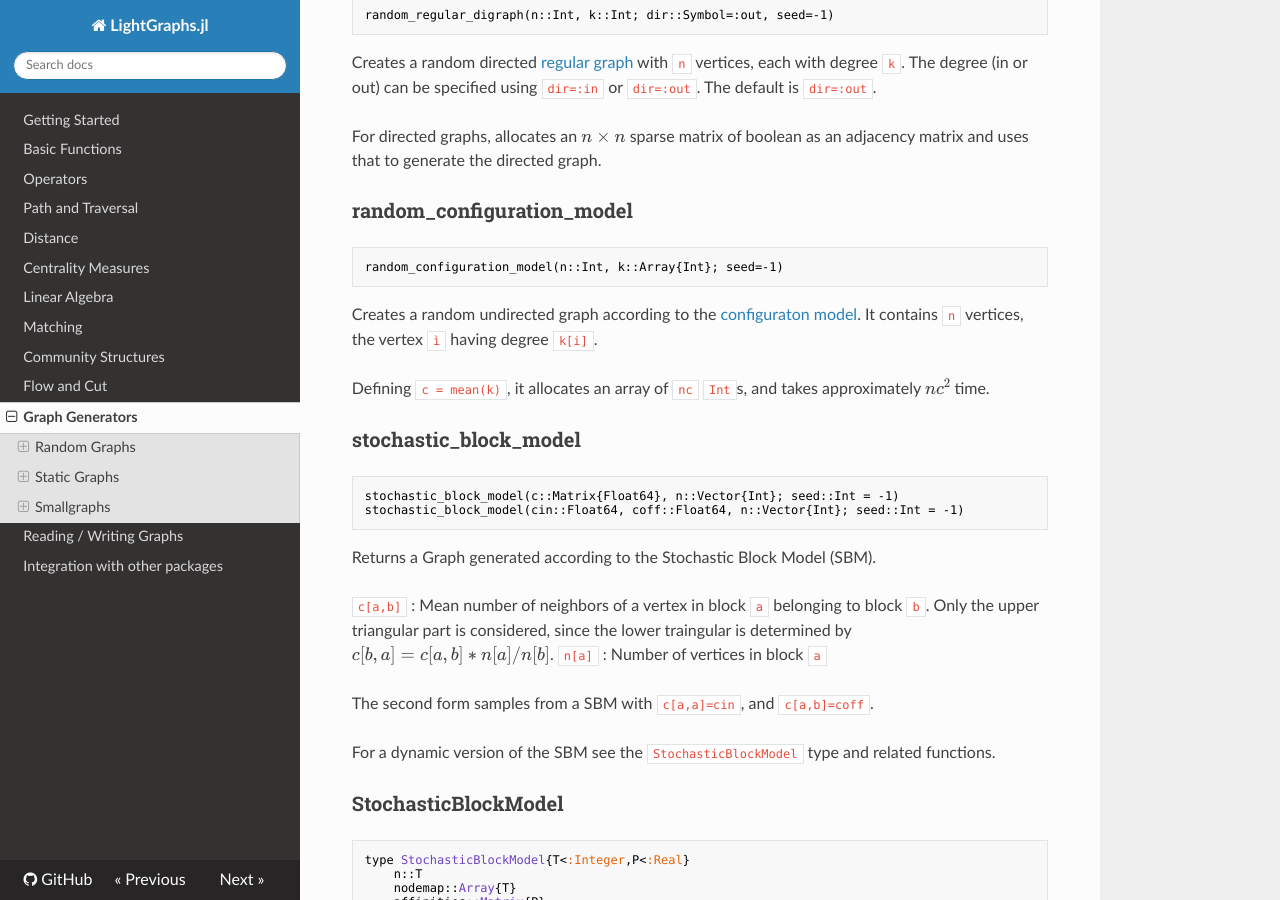
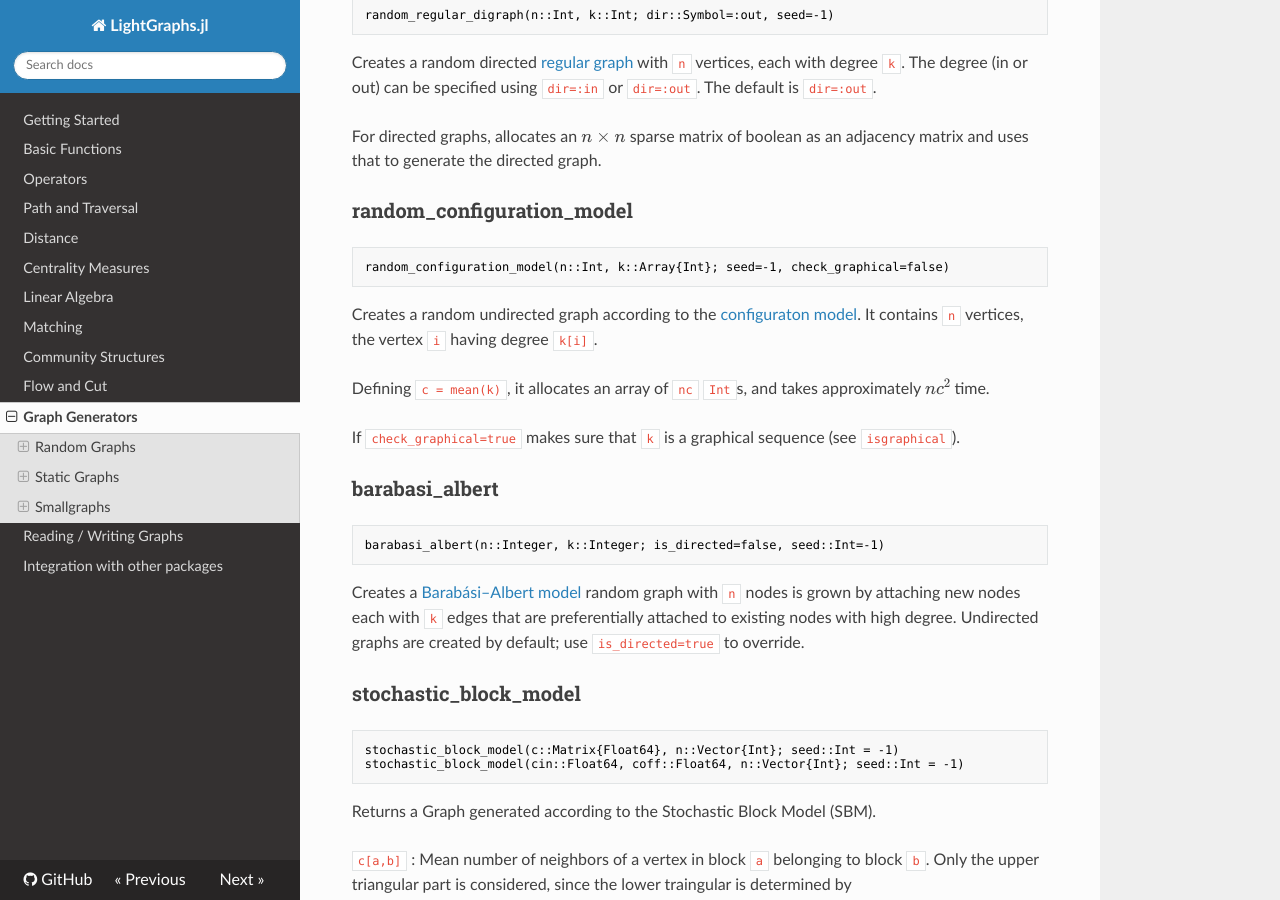
Before and after one commit to sbromberger/LightGraphs.jl, an MkDocs documentation site: the page built from doc/generators.md, in a window 1280 px wide and 900 px high, scrolled down 1021 px. Built offline with MkDocs 1.6.1, drawn with Linux system fonts in a browser that asks for light colours; nearby versions of some CDN libraries; formulas are drawn with MathJax 3; old or Windows-style settings are respelled for this version of MkDocs; some of the changed text lies outside the part shown.

Commit message:
add isgraphical

````diff
--- a/doc/generators.md
+++ b/doc/generators.md
@@ -39,12 +39,21 @@ For directed graphs, allocates an $n \times n$ sparse matrix of boolean as an ad
 
 ### random_configuration_model
 ```julia
-random_configuration_model(n::Int, k::Array{Int}; seed=-1)
+random_configuration_model(n::Int, k::Array{Int}; seed=-1, check_graphical=false)
 ```
 
-Creates a random undirected graph according to the [configuraton model](http://tuvalu.santafe.edu/~aaronc/courses/5352/fall2013/csci5352_2013_L11.pdf). It contains `n` vertices, the vertex `ì` having degree `k[i]`.
+Creates a random undirected graph according to the [configuraton model](http://tuvalu.santafe.edu/~aaronc/courses/5352/fall2013/csci5352_2013_L11.pdf). It contains `n` vertices, the vertex `i` having degree `k[i]`.
 
 Defining `c = mean(k)`, it allocates an array of `nc` `Int`s, and takes approximately $nc^2$ time.
+
+If `check_graphical=true` makes sure that `k` is a graphical sequence (see `isgraphical`).
+
+### barabasi_albert
+```julia
+barabasi_albert(n::Integer, k::Integer; is_directed=false, seed::Int=-1)
+```
+
+Creates a [Barabási–Albert model](https://en.wikipedia.org/wiki/Barab%C3%A1si%E2%80%93Albert_model) random graph with `n` nodes is grown by attaching new nodes each with `k` edges that are preferentially attached to existing nodes with high degree. Undirected graphs are created by default; use `is_directed=true` to override.
 
 ### stochastic_block_model
 ```julia
@@ -159,6 +168,13 @@ RoachGraph(k::Int64)
 ```
 The Roach Graph from Guattery and Miller 1998
 
+### Grid
+```julia
+Grid{T<:Integer}(dims::AbstractVector{T}; periodic=false)
+```
+
+Creates a `d`-dimensional cubic lattice, with `d=length(dims)` and length  `dims[i]` in dimension `i`.  If `periodic=true` the resulting lattice will have periodic boundary condition in each dimension.
+
 ## Smallgraphs
 Many notorious graphs are available in the Datasets submodule:
 ```julia
````
Also changed, not shown: doc/basicmeasures.md (+9 -0 lines), doc/index.md (+5 -1 lines), 5 other files.
